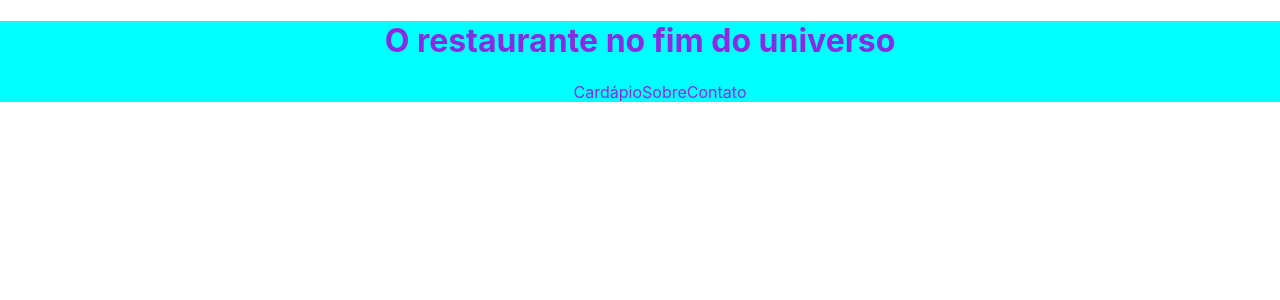
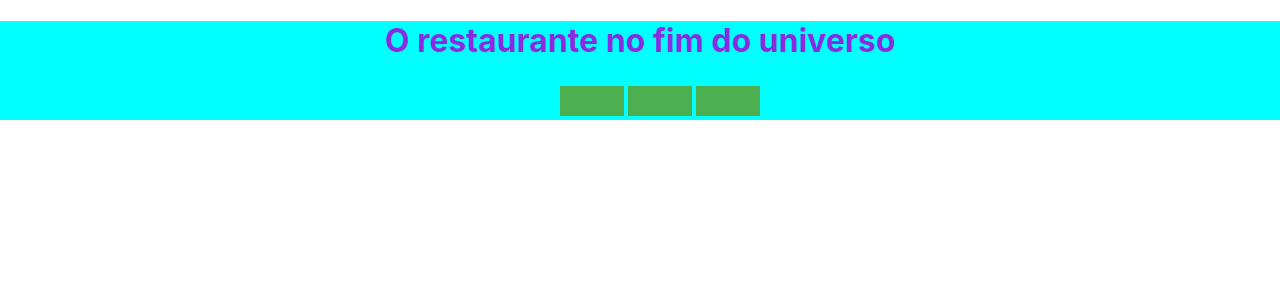
Before and after one commit to rayane-barbosa/Bees-Afro-Tech, a React (Create React App) app in the folder aula-07/: page / in a window 1280 px wide. Shown: the top 300 px of the page. Built offline with nearby package versions, Linux system fonts and the light colour scheme.

Commit message:
component-button

```diff
--- a/aula-07/src/App.js
+++ b/aula-07/src/App.js
@@ -1,7 +1,7 @@
 import React from "react";
 import './App.css';
 import Menu from './contents/Menu/Menu';
-import './contents/Menu/Menu.css';
+
 
 
 
--- a/aula-07/src/contents/Button/Button.css
+++ b/aula-07/src/contents/Button/Button.css
@@ -0,0 +1,12 @@
+.Botao {
+    background-color: #4CAF50;
+    border: none;
+    color: white;
+    padding: 15px 32px;
+    text-align: center;
+    text-decoration: none;
+    display: inline-block;
+    font-size: 16px;
+    margin: 4px 2px;
+    cursor: pointer;
+}
--- a/aula-07/src/contents/Button/Button.jsx
+++ b/aula-07/src/contents/Button/Button.jsx
@@ -6,7 +6,9 @@ import "./Button.css";
 
 function Button(props) {
     return (
-        <button className="Botao">{props.botao}</button>
+        <button className="Botao">
+            {props.botao}
+        </button>
 
 
     );
--- a/aula-07/src/contents/Menu/Menu.jsx
+++ b/aula-07/src/contents/Menu/Menu.jsx
@@ -1,5 +1,6 @@
 import React from "react";
 import "./Menu.css";
+import Button from "../Button/Button";
 
 
 
@@ -11,7 +12,7 @@ function Menu(props) {
             <nav>
                 <ul>
                     {props.menuItems.map((item, index) => (
-                        <li key={index}>{item}</li>
+                        <Button key={index} nome = {item}/>
                     ))}
                 </ul>
             </nav>
```
